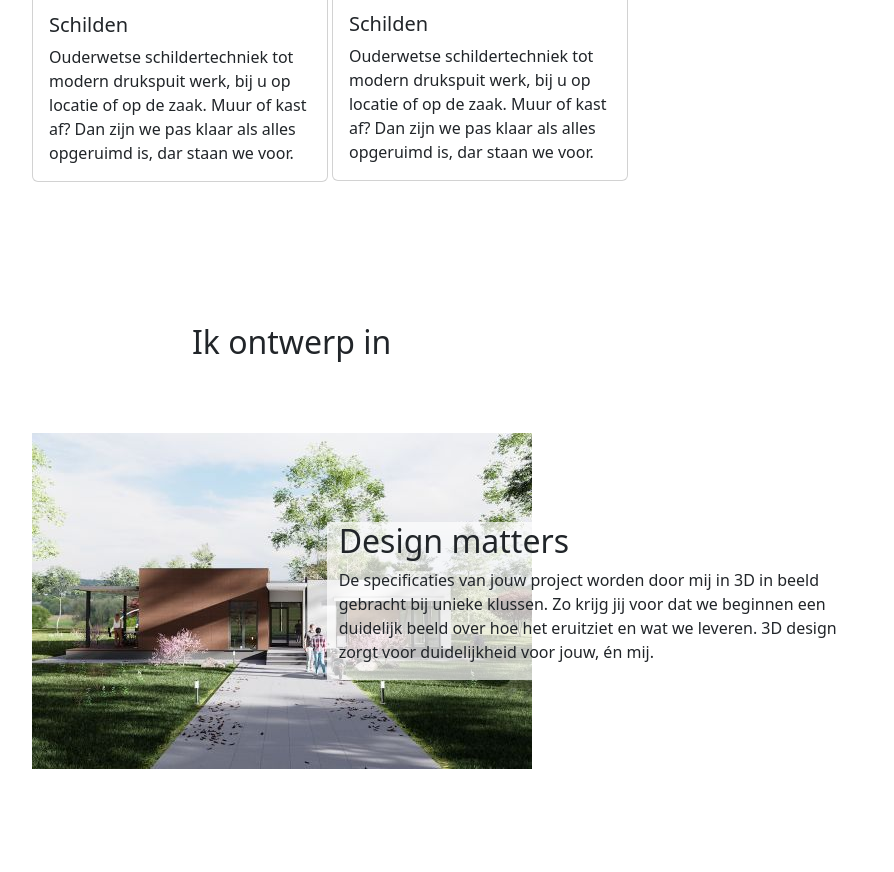
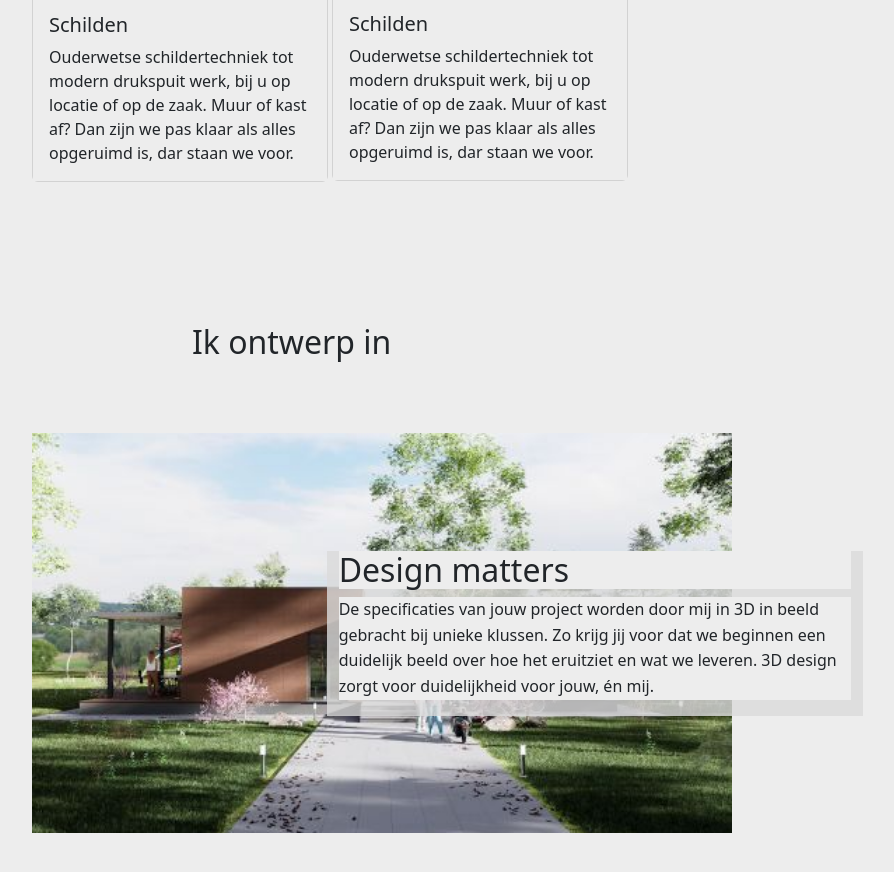
Before and after one commit to B-737/houdtvanoud, a plain HTML site: page index.html in a window 1280 px wide. Shown: the part 1676-2548 px from the top of the page, without its empty margins (160-1054 px from the left). Drawn offline with nearby package versions, Linux system fonts and the light colour scheme.

Commit message:
building the basic layout

```diff
--- a/css/styles.css
+++ b/css/styles.css
@@ -1,3 +1,6 @@
+*{
+    background-color: #ededed;
+}
 .land-pad{
     padding: 1rem;
 }
@@ -25,10 +28,13 @@
     text-align: center;
 }
 
+/* DESIGN SECTION  */
+
 .design{
     padding: 4rem 0;
 }
 
+/* DESIGN TOP  */
 .design-left{
     text-align: right;
     align-self: center;
@@ -38,28 +44,33 @@
     align-self: center;
 }
 
+/* DESIGN BOTTOM IMAGE */
+.design-left2{
 
-.design-left2{
-    align-self: center;
 }
 
+
 .design-right-2{
-    background-color: hsl(0, 0%, 100%, 0.7);
-
-    position: relative;
-    z-index: 1;
+    background-color: hsla(0, 0%, 86%, 0.8);
     align-self: center;
+    line-height: 1.6;
 }
 
 .design-image{
+    width: 85vw;
+    max-width: 700px;
+    max-height: 400px;
     object-fit:cover;
-    text-align: center;
 }
 
 
 @media (min-width:768px){
     .std-pad{
         padding: 1rem 2rem;
+    }
+
+    .land-pad{
+        padding: 1rem;
     }
 
 
@@ -71,6 +82,10 @@
         padding: 3% 15%;
     }
 
+    .land-pad{
+        padding: 1rem 15%;
+    }
+
 
 
 }
--- a/index.html
+++ b/index.html
@@ -243,19 +243,21 @@
     </section>
 
     <section id="design" class="std-pad">
+      <!-- top design part -->
       <div class="row">
         <div class="col-5 design-left design">
           <h2>Ik ontwerp in</h2>
         </div>
 
-        <div class="col-6 design-right">
+        <div class="col-4 design-right">
           <img src="./resources/images/SketchUp-Horizontal-RGB.svg" alt="" />
         </div>
       </div>
 
-
+      <!-- bottom design part  -->
+      <!-- left side  -->
       <div class="row">
-        <div class="col-md-4">
+        <div class="col-md-4 col-12">
           <img
             id="null-pad"
             class="design-image"
@@ -263,7 +265,7 @@
             alt=""
           />
         </div>
-
+        <!-- right side  -->
         <div class="col-md-7 design-right-2">
           <h2>Design matters</h2>
           <p>
```
